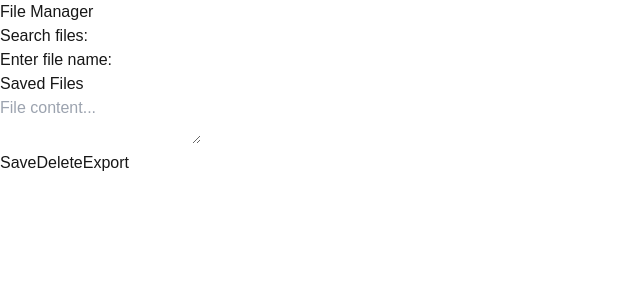
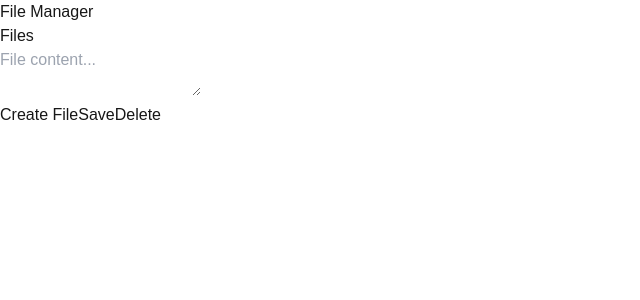
Before and after one commit to ding-dong-qiang/blockchain-storage-system, a Next.js app: page /files in a window 1280 px wide. Shown: the top 300 px of the page, without its empty margins (0-640 px from the left). Built offline with nearby package versions, Linux system fonts and the light colour scheme.

Commit message:
Added Create new file with popup, removed some redundant or unneeded functions and UI

```diff
--- a/src/app/files/components/FileManager.tsx
+++ b/src/app/files/components/FileManager.tsx
@@ -8,18 +8,32 @@ export default function FileManager() {
   const [fileContent, setFileContent] = useState("");
   const [message, setMessage] = useState("");
   const [fileList, setFileList] = useState<string[]>([]);
-  const [searchTerm, setSearchTerm] = useState("");
 
   useEffect(() => {
     const keys = Object.keys(localStorage);
-    setFileList(keys);
+    const sortedFiles = keys
+      .map((key) => ({
+        name: key,
+        createdAt: JSON.parse(localStorage.getItem(key) || "{}").createdAt || 0,
+      }))
+      .sort((a, b) => a.createdAt - b.createdAt)
+      .map((file) => file.name);
+    setFileList(sortedFiles);
   }, [fileName]);
 
   const handleLoad = async (name: string) => {
     setFileName(name);
-    const content = await loadFile(name);
-    setFileContent(content || "");
-    setMessage(content ? "File loaded successfully." : "File not found.");
+    const storedData = await loadFile(name);
+    try {
+      const parsedData = JSON.parse(storedData || "{}");
+      setFileContent(parsedData.content || "");
+      setMessage(
+        parsedData.content ? "File loaded successfully." : "File not found."
+      );
+    } catch (error) {
+      setFileContent(storedData || "");
+      setMessage(storedData ? "File loaded successfully." : "File not found.");
+    }
   };
 
   const handleSave = async () => {
@@ -27,14 +41,18 @@ export default function FileManager() {
       setMessage("Please enter a file name.");
       return;
     }
-    await saveFile(fileName, fileContent);
+    const timestamp = Date.now();
+    await saveFile(
+      fileName,
+      JSON.stringify({ content: fileContent, createdAt: timestamp })
+    );
     setFileList([...new Set([...fileList, fileName])]);
     setMessage("File saved successfully.");
   };
 
   const handleDelete = async () => {
     if (!fileName) {
-      setMessage("Please enter a file name.");
+      setMessage("File must be selected in order to delete.");
       return;
     }
     await deleteFile(fileName);
@@ -43,50 +61,43 @@ export default function FileManager() {
     setMessage("File deleted successfully.");
   };
 
-  const handleExport = () => {
-    const blob = new Blob([fileContent], { type: "text/plain" });
-    const link = document.createElement("a");
-    link.href = URL.createObjectURL(blob);
-    link.download = `${fileName || "untitled"}.txt`;
-    document.body.appendChild(link);
-    link.click();
-    document.body.removeChild(link);
+  const handleCreateFile = async () => {
+    const newFileName = prompt("Enter a new file name:");
+    if (newFileName) {
+      const timestamp = Date.now();
+      await saveFile(
+        newFileName,
+        JSON.stringify({ content: "", createdAt: timestamp })
+      );
+      const updatedFiles = Object.keys(localStorage)
+        .map((key) => ({
+          name: key,
+          createdAt:
+            JSON.parse(localStorage.getItem(key) || "{}").createdAt || 0,
+        }))
+        .sort((a, b) => a.createdAt - b.createdAt)
+        .map((file) => file.name);
+      setFileList(updatedFiles);
+      setFileName(newFileName);
+      setFileContent("");
+      setMessage(`File '${newFileName}' created.`);
+    }
   };
 
   return (
     <div className="flex flex-col min-h-screen p-6 bg-gray-100 text-black max-w-2xl mx-auto">
       <h1 className="text-3xl font-bold text-center mb-4">File Manager</h1>
 
-      <div className="flex flex-col mb-4 w-full">
-        <div className="flex flex-col w-full mb-2">
-          <label className="font-semibold">Search files:</label>
-          <input
-            type="text"
-            value={searchTerm}
-            onChange={(e) => setSearchTerm(e.target.value)}
-            className="border p-2 rounded w-full text-black border-gray-400"
-          />
-        </div>
-        <div className="flex flex-col w-full">
-          <label className="font-semibold">Enter file name:</label>
-          <input
-            type="text"
-            value={fileName}
-            onChange={(e) => setFileName(e.target.value)}
-            className="border p-2 rounded w-full text-black border-gray-400"
-          />
-        </div>
-      </div>
       <div className="flex space-x-4 mb-4">
-        <div className="w-1/4 bg-white p-4 rounded shadow text-black border border-gray-400 overflow-y-auto max-h-64">
-          <h2 className="text-lg font-bold">Saved Files</h2>
-          <ul>
-            {fileList
-              .filter((file: string) => file.includes(searchTerm))
-              .map((file) => (
+        <div className="w-1/4 bg-white p-4 rounded shadow text-black border border-gray-400 max-h-64 flex flex-col overflow-hidden">
+          <h2 className="text-sm font-semibold bg-white p-1 text-left mb-1">
+            Files
+          </h2>
+          <ul className="overflow-y-auto max-h-56 pl-1">
+            {fileList.map((file) => (
               <li
                 key={file}
-                  className="cursor-pointer text-blue-600 hover:underline"
+                className="cursor-pointer text-blue-600 hover:underline break-words overflow-hidden w-full text-sm"
                 onClick={() => handleLoad(file)}
               >
                 {file}
@@ -104,25 +115,25 @@ export default function FileManager() {
       </div>
       <div className="flex space-x-2 mt-4 justify-center">
         <button
+          onClick={handleCreateFile}
+          className="px-4 py-1 bg-violet-700 text-black rounded hover:bg-violet-800"
+        >
+          Create File
+        </button>
+        <button
           onClick={handleSave}
-          className="px-4 py-2 bg-green-500 text-white rounded hover:bg-green-600 border border-gray-400"
+          className="px-4 py-1 bg-violet-700 text-black rounded hover:bg-violet-800"
         >
           Save
         </button>
         <button
           onClick={handleDelete}
-          className="px-4 py-2 bg-red-500 text-white rounded hover:bg-red-600 border border-gray-400"
+          className="px-4 py-1 bg-violet-700 text-black rounded hover:bg-violet-800"
         >
           Delete
         </button>
-        <button
-          onClick={handleExport}
-          className="px-4 py-2 bg-blue-500 text-white rounded hover:bg-blue-600 border border-gray-400"
-        >
-          Export
-        </button>
       </div>
-      {message && <p className="mt-4 text-red-500">{message}</p>}
+      {message && <p className="mt-4 text-black">{message}</p>}
     </div>
   );
 }
```
Lines whose indentation alone changed are shown as unchanged.
